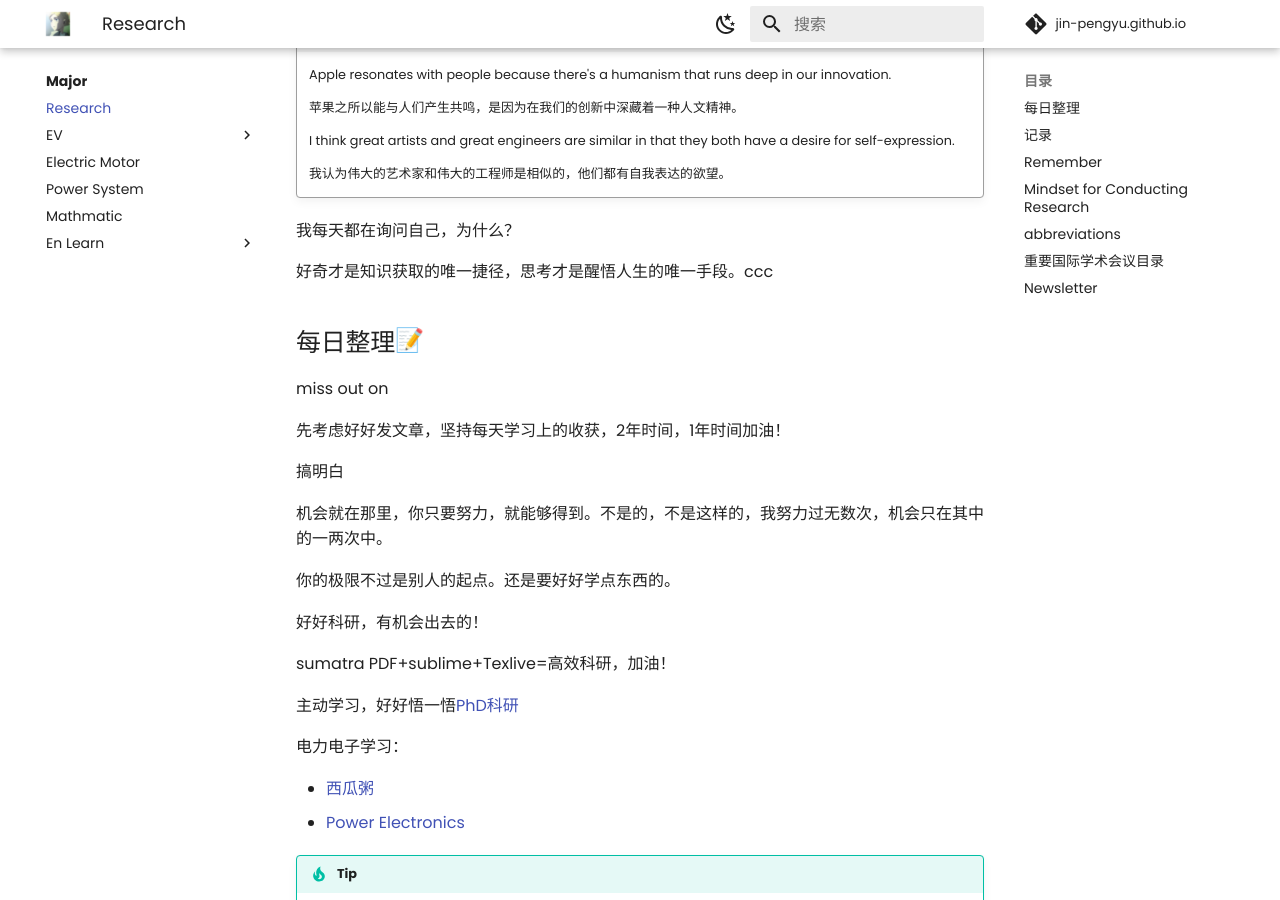
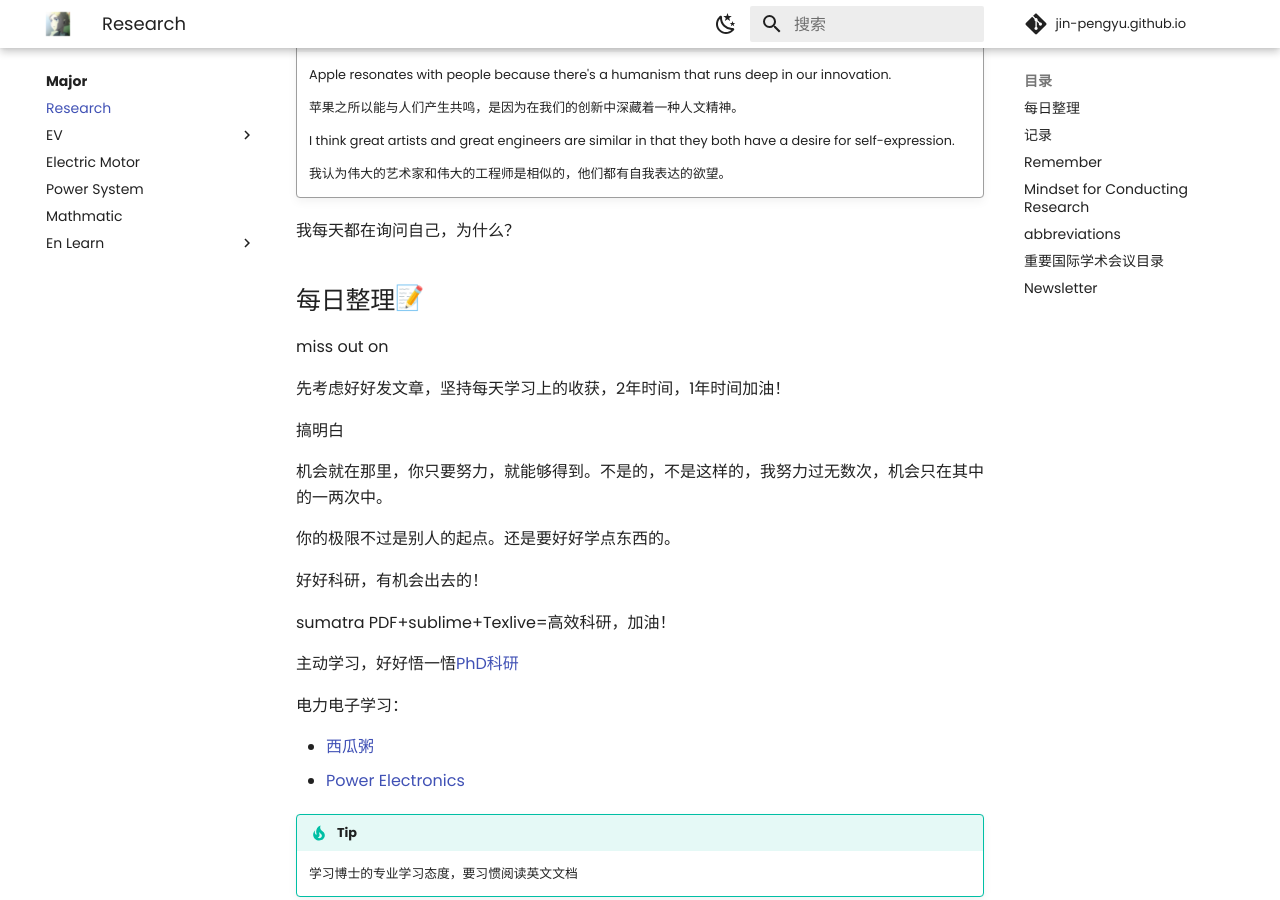
Before and after one commit to Pengyu-Jin/Pengyu-Jin.github.io, an MkDocs documentation site: the page built from docs/major/research/research.md, in a window 1280 px wide and 900 px high, scrolled down 318 px. Built offline with MkDocs 1.6.1 and Material for MkDocs 9.7.7, drawn with Linux system fonts in a browser that asks for light colours; emoji names are drawn with the system emoji font; comment, search, counter and statistics services are not loaded.

Commit message:
research +

```diff
--- a/docs/major/research/research.md
+++ b/docs/major/research/research.md
@@ -11,8 +11,6 @@
     我认为伟大的艺术家和伟大的工程师是相似的，他们都有自我表达的欲望。
 
 我每天都在询问自己，为什么？
-
-好奇才是知识获取的唯一捷径，思考才是醒悟人生的唯一手段。ccc
 
 ## 每日整理:memo:
 miss out on
```
